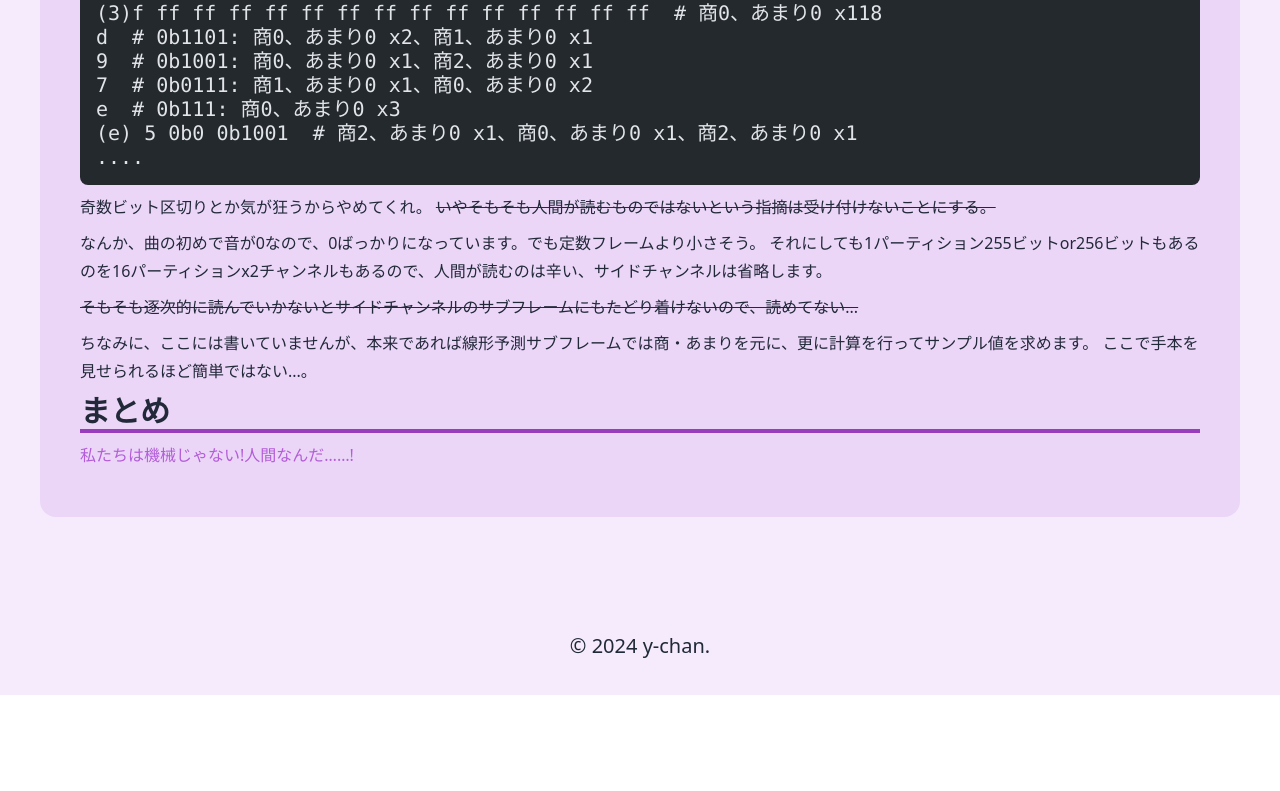
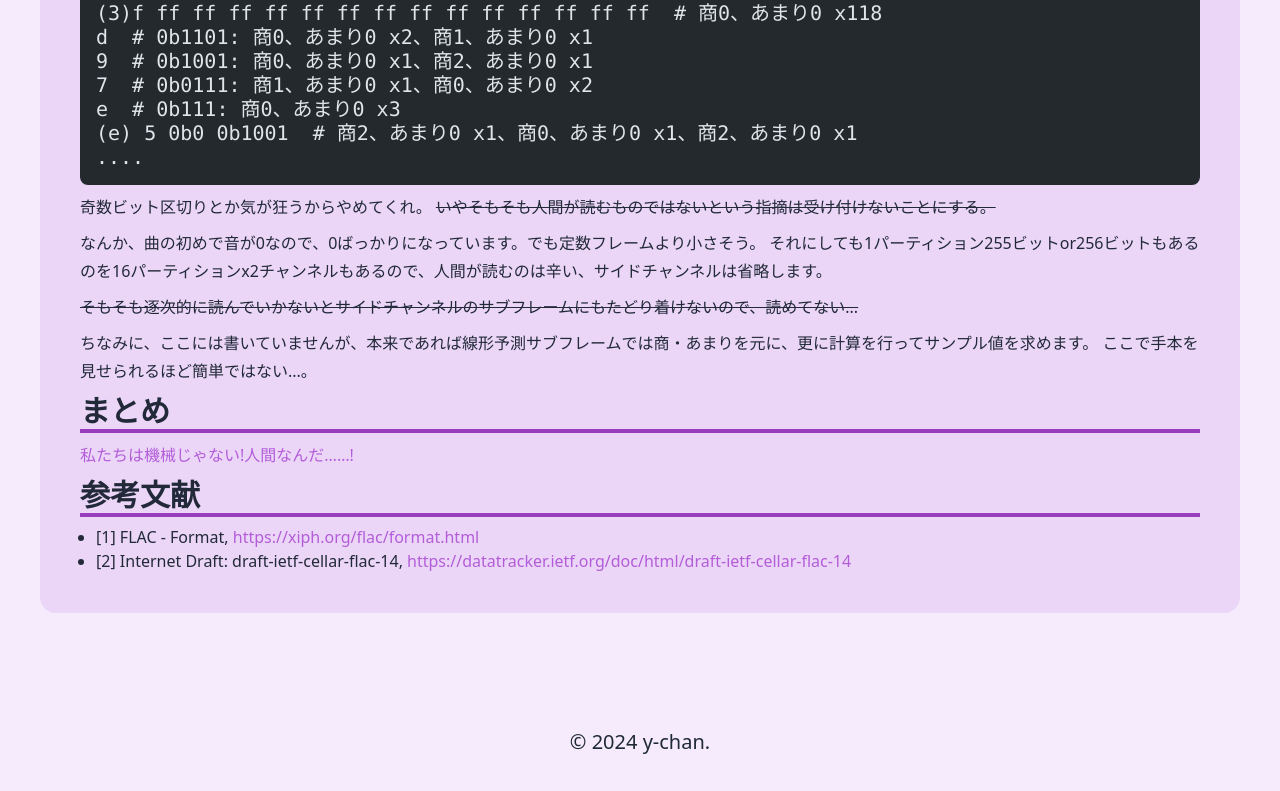
Before and after one commit to y-chan/y-chan.dev, an Astro site: page /blog/reading-flac-binary in a window 1280 px wide. Shown: the part 6627-7418 px from the top of the page. Before the commit the page ends 7322 px from the top, so only its background shows below. Built offline with nearby package versions, Linux system fonts and the light colour scheme; Astro itself is replaced by a stand-in of ours; some packages are replaced by stand-ins of ours; code samples lack their colours; no server answers; a web font is replaced by a local one.

Commit message:
add reference

```diff
--- a/src/content/blog/reading-flac-binary.mdx
+++ b/src/content/blog/reading-flac-binary.mdx
@@ -269,3 +269,9 @@ e  # 0b111: 商0、あまり0 x3
 ## まとめ
 
 [私たちは機械じゃない!人間なんだ……!](https://dic.pixiv.net/a/%E7%A7%81%E3%81%9F%E3%81%A1%E3%81%AF%E6%A9%9F%E6%A2%B0%E3%81%98%E3%82%83%E3%81%AA%E3%81%84%21%E4%BA%BA%E9%96%93%E3%81%AA%E3%82%93%E3%81%A0%E2%80%A6%E2%80%A6%21)
+
+
+## 参考文献
+
+- [1] FLAC - Format, https://xiph.org/flac/format.html
+- [2] Internet Draft: draft-ietf-cellar-flac-14, https://datatracker.ietf.org/doc/html/draft-ietf-cellar-flac-14
```
